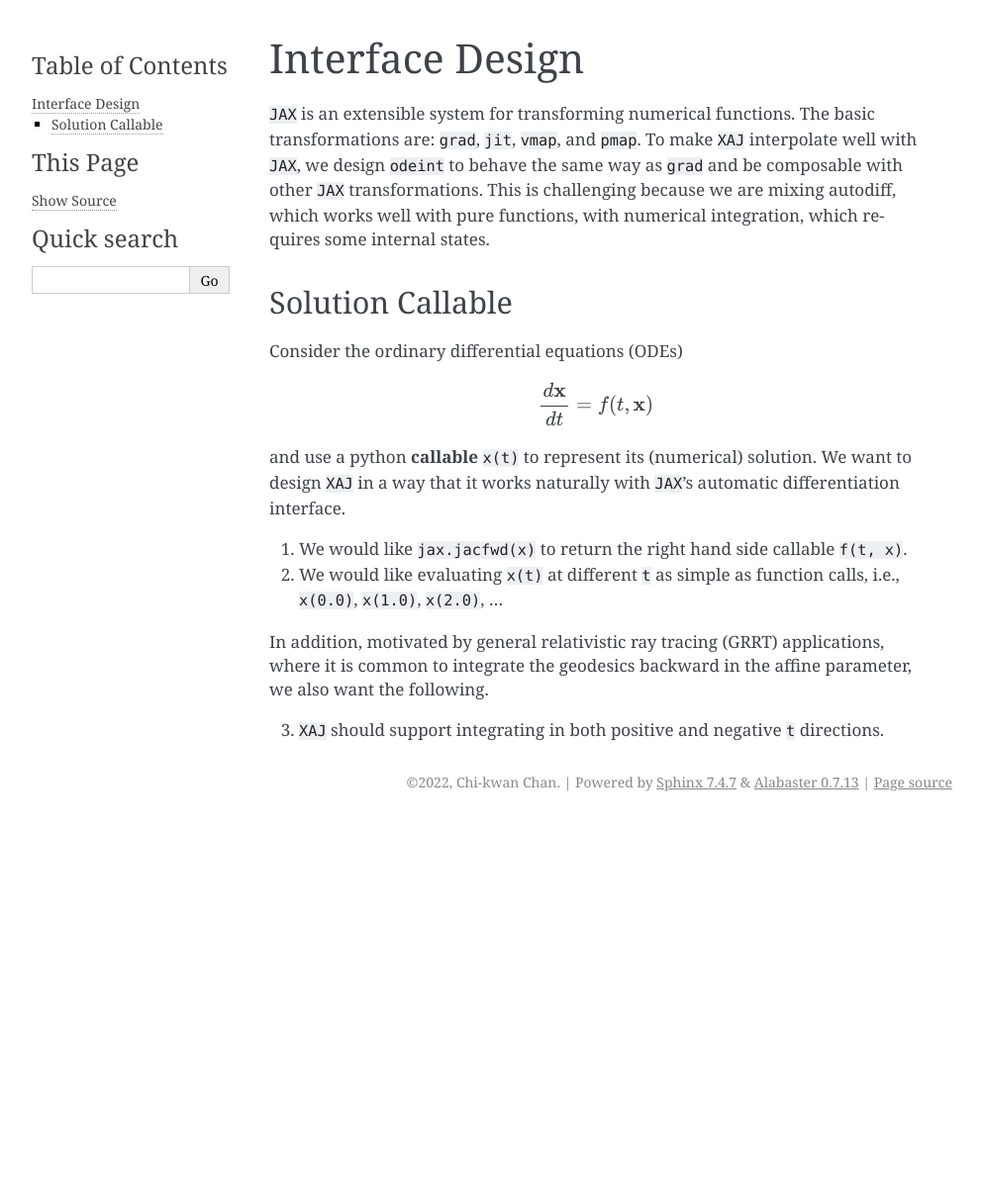
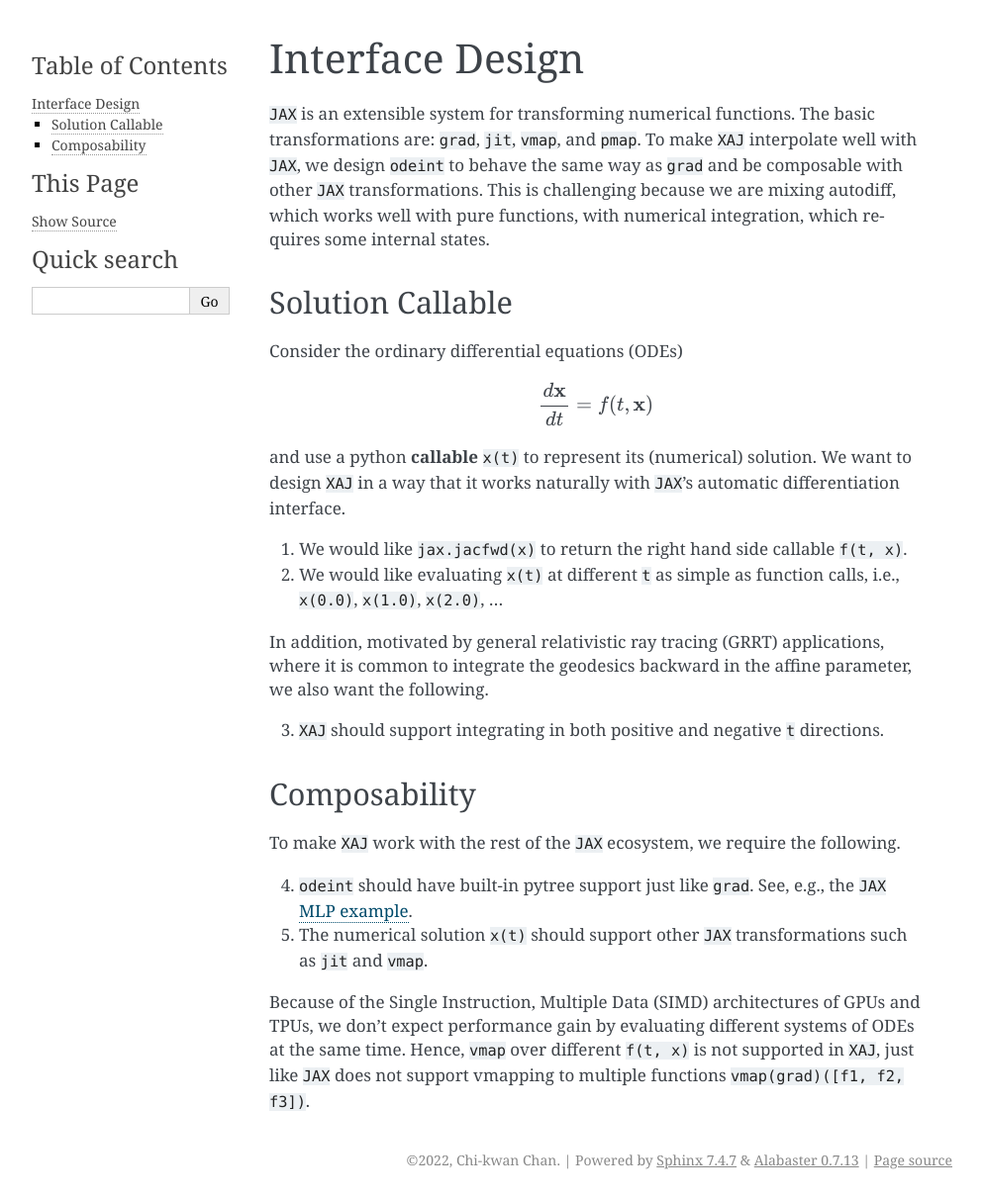
Before and after one commit to adxsrc/xaj, a Sphinx documentation site: the page built from docs/interface.rst, in a window 1280 px wide. Shown: the whole page at 99% size, without its empty margins (148-1141 px from the left). Built offline with Sphinx 7.4.7, drawn with Linux system fonts in a browser that asks for light colours; before the commit the page ends 900 px from its top, so only the background shows below that.

Commit message:
Specify composability

```diff
--- a/docs/interface.rst
+++ b/docs/interface.rst
@@ -38,3 +38,24 @@
 
 3. ``XAJ`` should support integrating in both positive and negative
    ``t`` directions.
+
+
+Composability
+-------------
+
+To make ``XAJ`` work with the rest of the ``JAX`` ecosystem, we
+require the following.
+
+4. ``odeint`` should have built-in pytree support just like ``grad``.
+   See, e.g., the ``JAX``
+   `MLP example <https://jax.readthedocs.io/en/latest/jax-101/05.1-pytrees.html#example-ml-model-parameters>`_.
+
+5. The numerical solution ``x(t)`` should support other ``JAX``
+   transformations such as ``jit`` and ``vmap``.
+
+Because of the Single Instruction, Multiple Data (SIMD) architectures
+of GPUs and TPUs, we don't expect performance gain by evaluating
+different systems of ODEs at the same time.
+Hence, ``vmap`` over different ``f(t, x)`` is not supported in
+``XAJ``, just like ``JAX`` does not support vmapping to multiple
+functions ``vmap(grad)([f1, f2, f3])``.
```
